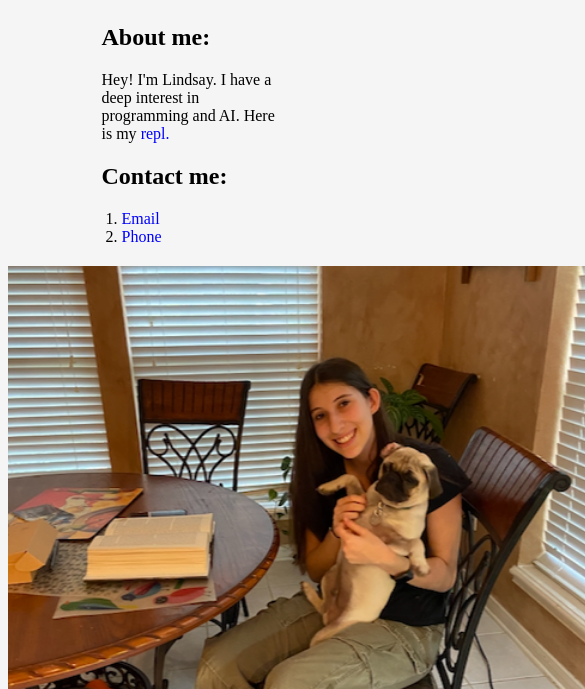
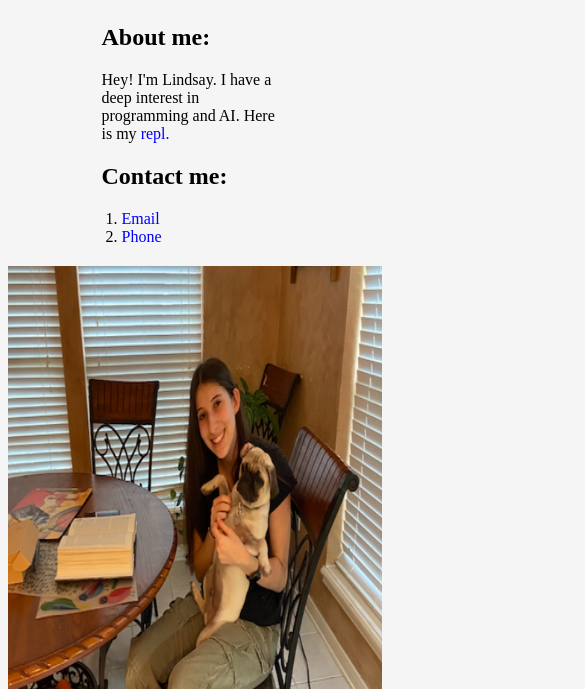
Before and after one commit to lindsayesterman/personal_website, a plain HTML site: page index.html in a window 390 px wide. Shown: the part 155-844 px from the top of the page, 585 px wide, since content can reach past the window. Drawn offline with Linux system fonts and the light colour scheme.

```diff
--- a/style.css
+++ b/style.css
@@ -52,3 +52,9 @@ textarea {
   height:70px;
   resize: vertical;
 }
+
+@media (max-width: 400px){
+  img {
+    width:100%;
+  }
+}
```
Also changed, not shown: contact.html (+1 -1 lines).
